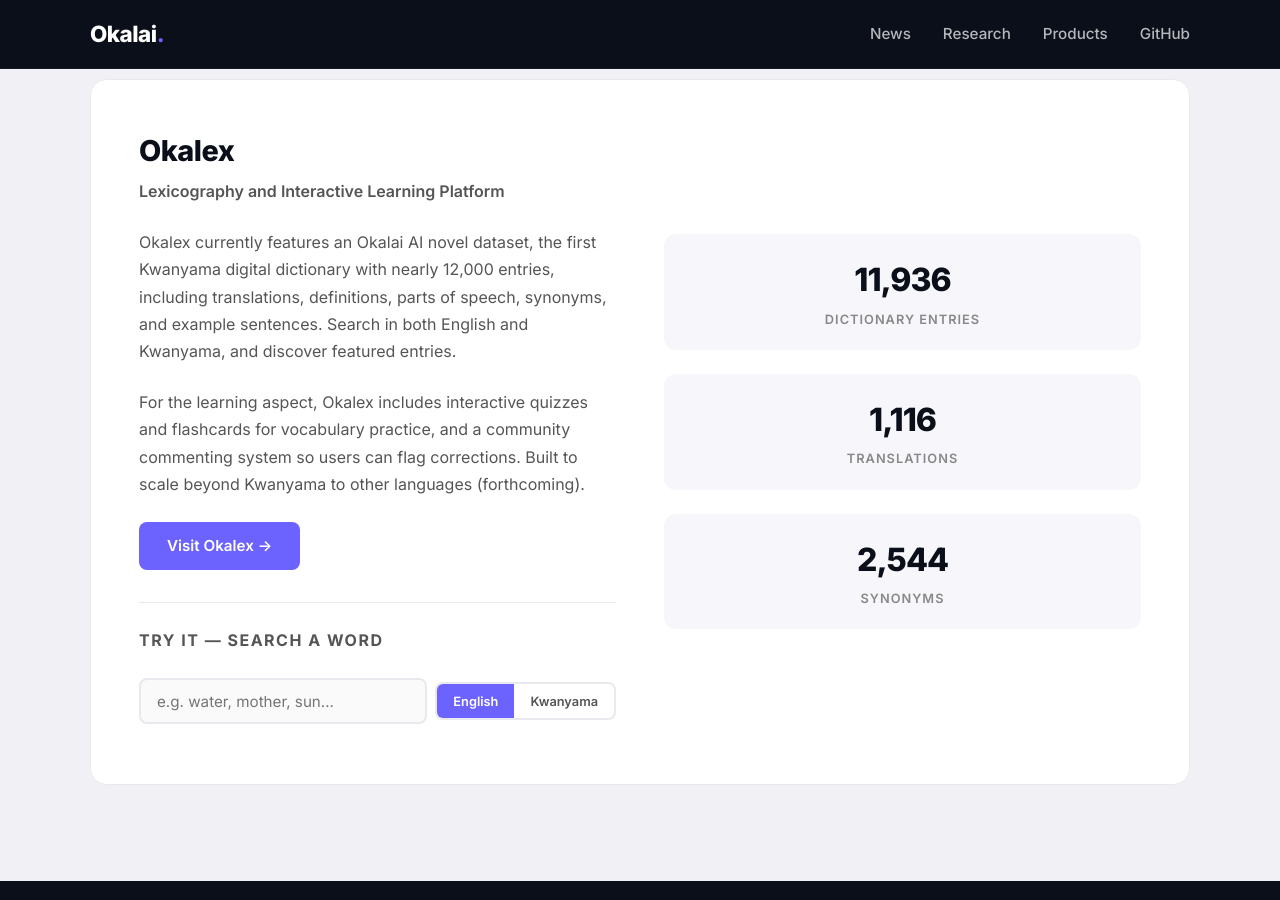
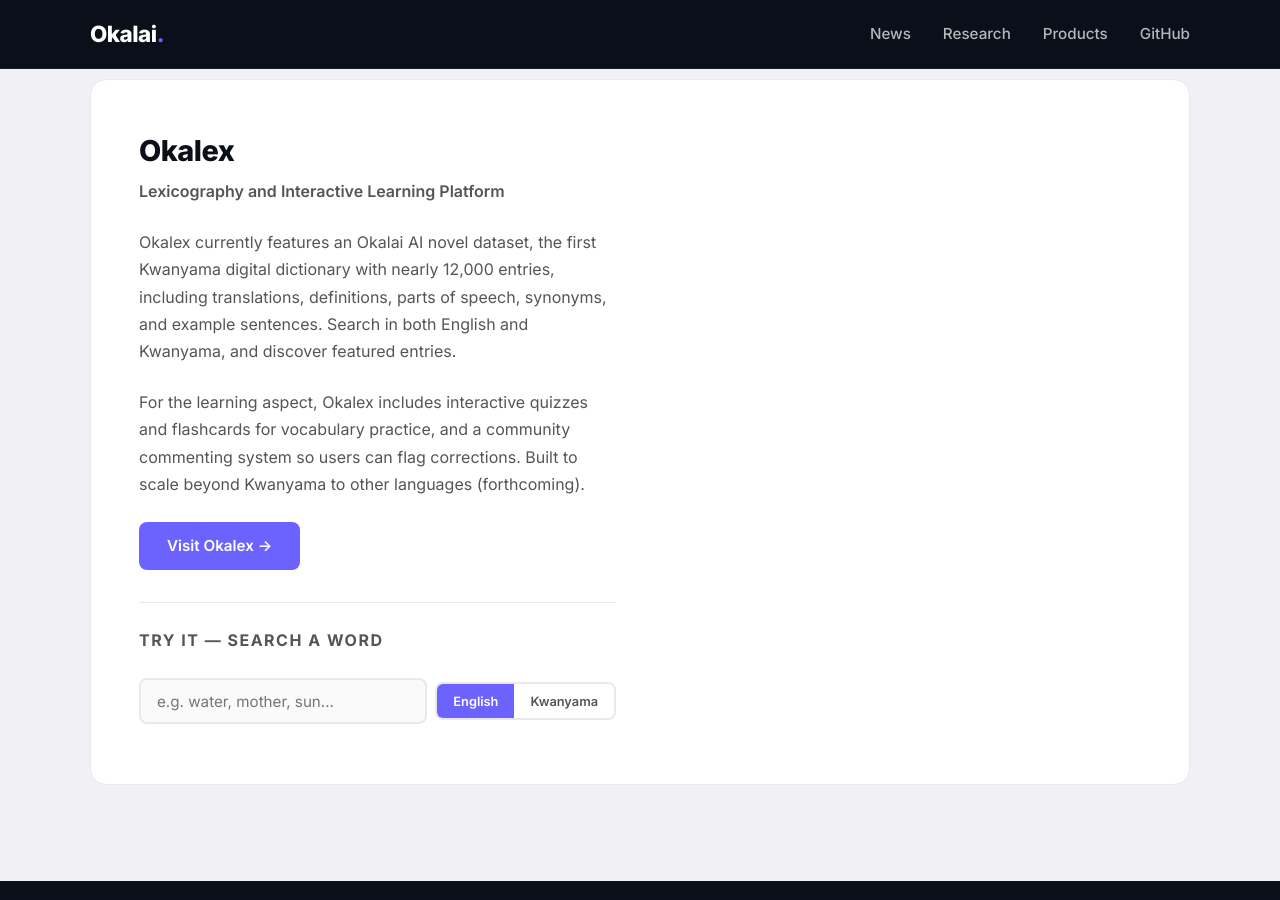
Before and after one commit to okalai-ai/okalai-site, a Jekyll site: the page built from index.md, in a window 1280 px wide and 900 px high, scrolled down 2411 px. Built offline with Jekyll 4.4.1, drawn with Linux system fonts in a browser that asks for light colours.

```diff
--- a/index.md
+++ b/index.md
@@ -145,20 +145,6 @@ title: Home
           <div id="okalex-results" class="try-it-results"></div>
         </div>
       </div>
-      <div class="product-stats">
-        <div class="stat" data-sr>
-          <span class="stat-number" data-target="11936">0</span>
-          <span class="stat-label">Dictionary Entries</span>
-        </div>
-        <div class="stat" data-sr>
-          <span class="stat-number" data-target="1116">0</span>
-          <span class="stat-label">Translations</span>
-        </div>
-        <div class="stat" data-sr>
-          <span class="stat-number" data-target="2544">0</span>
-          <span class="stat-label">Synonyms</span>
-        </div>
-      </div>
     </div>
   </div>
 </section>
```
